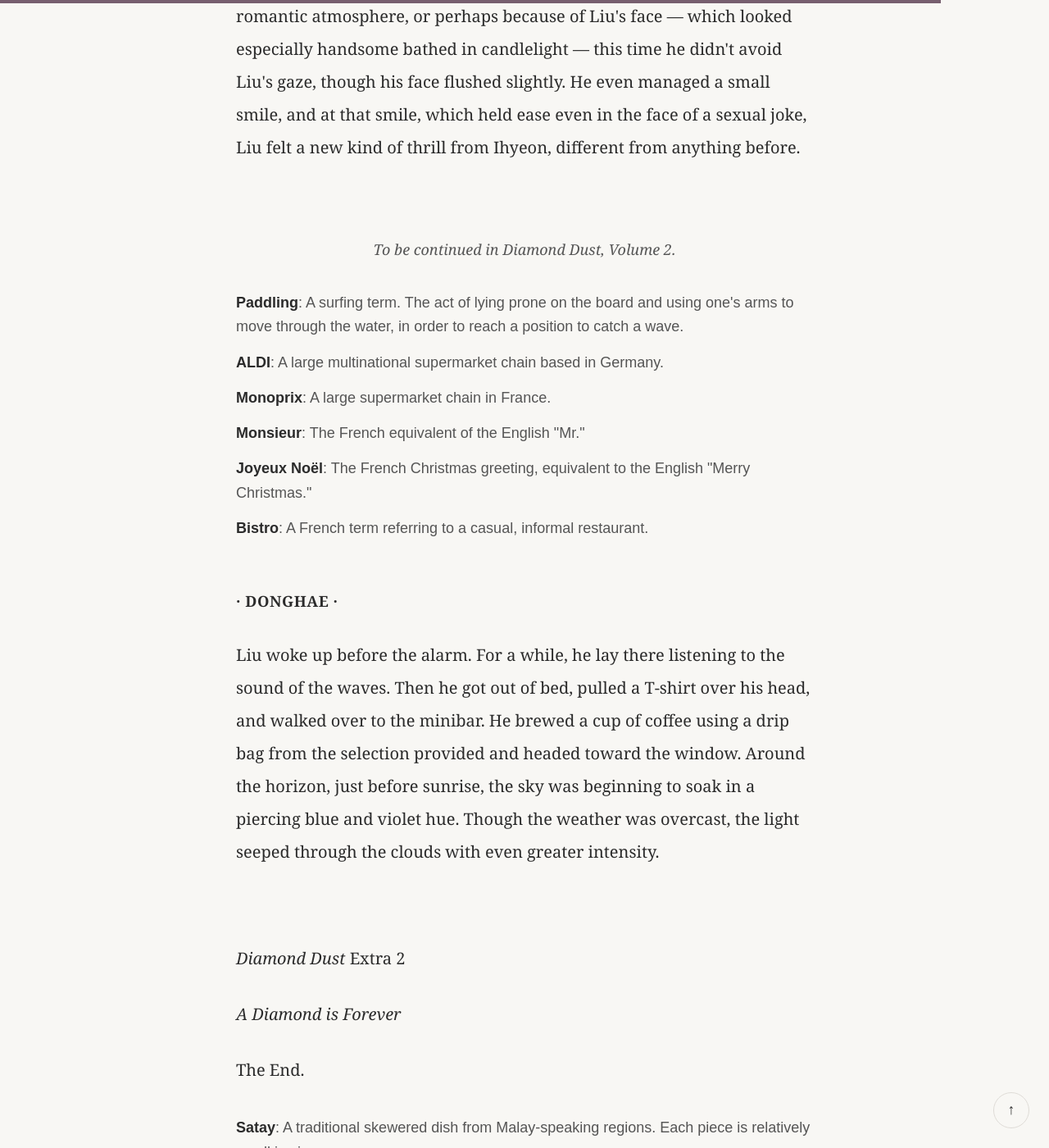
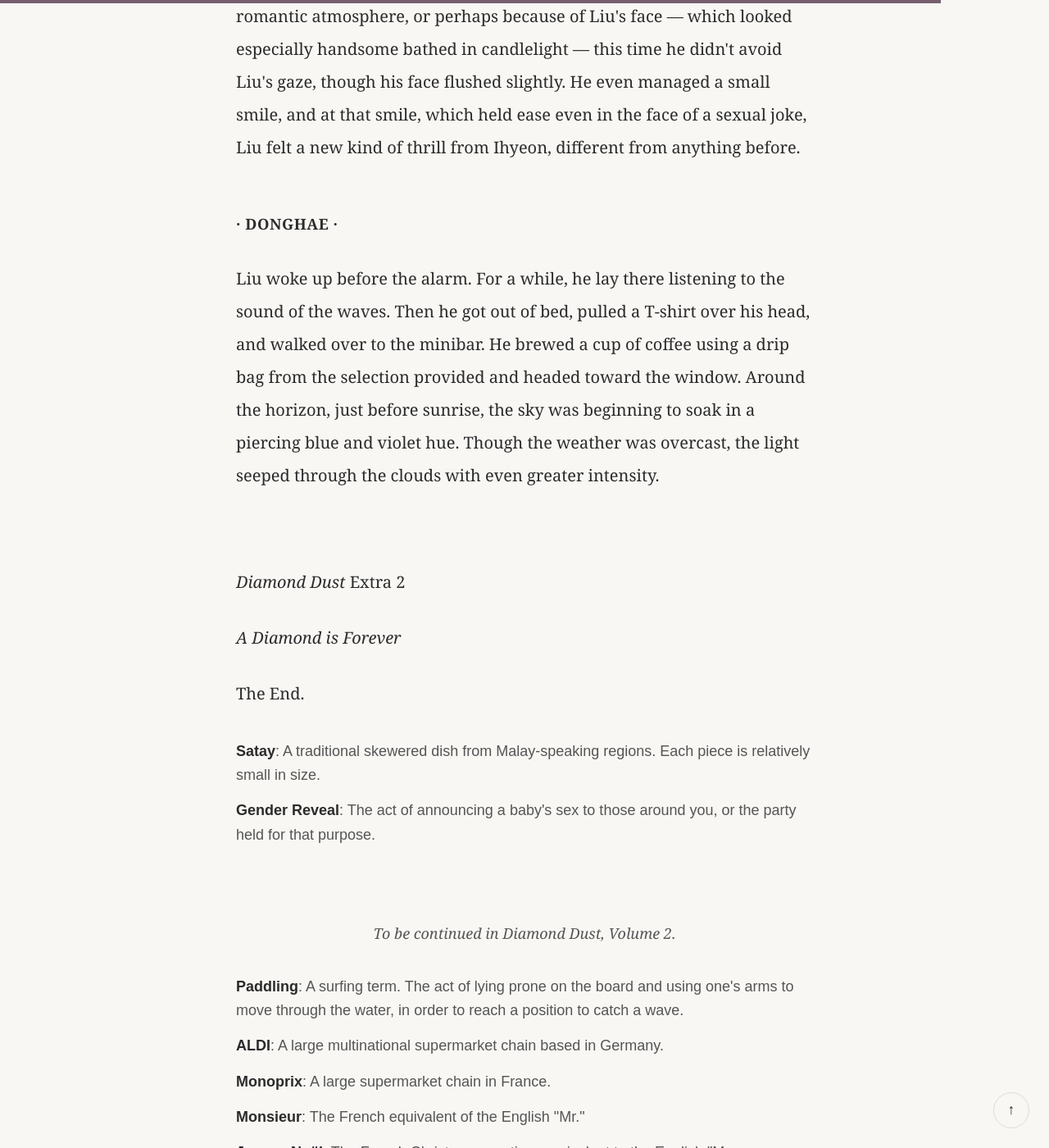
Before and after one commit to honeebuni/diamond-dust, a Jekyll site: the page built from _chapters/component-test.md, in a window 1280 px wide and 1400 px high, scrolled down 4116 px. Shown: the whole window at 82% size. Built offline with Jekyll 4.4.1, drawn with Linux system fonts in a browser that asks for light colours; some of the changed lines change nothing that is shown; some of the changed text lies outside the part shown.

Commit message:
Refactor glossary entries and end note
Removed duplicate glossary entries and end note section.

```diff
--- a/_chapters/component-test.md
+++ b/_chapters/component-test.md
@@ -55,18 +55,6 @@ korean_title: 시험
 
 <p>Normally, Ihyeon would have pretended not to hear, his earlobes reddening, or he would have scolded Liu. But perhaps because of the romantic atmosphere, or perhaps because of Liu's face — which looked especially handsome bathed in candlelight — this time he didn't avoid Liu's gaze, though his face flushed slightly. He even managed a small smile, and at that smile, which held ease even in the face of a sexual joke, Liu felt a new kind of thrill from Ihyeon, different from anything before.</p>
 
-<div class="volume-end">
-
-<p class="end-note"><em>To be continued in Diamond Dust, Volume 2.</em></p>
-<p class="glossary-entry"><strong>Paddling</strong>: A surfing term. The act of lying prone on the board and using one's arms to move through the water, in order to reach a position to catch a wave.</p>
-<p class="glossary-entry"><strong>ALDI</strong>: A large multinational supermarket chain based in Germany.</p>
-<p class="glossary-entry"><strong>Monoprix</strong>: A large supermarket chain in France.</p>
-<p class="glossary-entry"><strong>Monsieur</strong>: The French equivalent of the English "Mr."</p>
-<p class="glossary-entry"><strong>Joyeux Noël</strong>: The French Christmas greeting, equivalent to the English "Merry Christmas."</p>
-<p class="glossary-entry"><strong>Bistro</strong>: A French term referring to a casual, informal restaurant.</p>
-
-</div>
-
 <p class="sub-chapter"><strong>· DONGHAE ·</strong></p>
 
 <p>Liu woke up before the alarm. For a while, he lay there listening to the sound of the waves. Then he got out of bed, pulled a T-shirt over his head, and walked over to the minibar. He brewed a cup of coffee using a drip bag from the selection provided and headed toward the window. Around the horizon, just before sunrise, the sky was beginning to soak in a piercing blue and violet hue. Though the weather was overcast, the light seeped through the clouds with even greater intensity.</p>
@@ -80,3 +68,15 @@ korean_title: 시험
 <p class="glossary-entry"><strong>Gender Reveal</strong>: The act of announcing a baby's sex to those around you, or the party held for that purpose.</p>
 
 </div>
+
+<div class="volume-end">
+
+<p class="end-note"><em>To be continued in Diamond Dust, Volume 2.</em></p>
+<p class="glossary-entry"><strong>Paddling</strong>: A surfing term. The act of lying prone on the board and using one's arms to move through the water, in order to reach a position to catch a wave.</p>
+<p class="glossary-entry"><strong>ALDI</strong>: A large multinational supermarket chain based in Germany.</p>
+<p class="glossary-entry"><strong>Monoprix</strong>: A large supermarket chain in France.</p>
+<p class="glossary-entry"><strong>Monsieur</strong>: The French equivalent of the English "Mr."</p>
+<p class="glossary-entry"><strong>Joyeux Noël</strong>: The French Christmas greeting, equivalent to the English "Merry Christmas."</p>
+<p class="glossary-entry"><strong>Bistro</strong>: A French term referring to a casual, informal restaurant.</p>
+
+</div>
```
